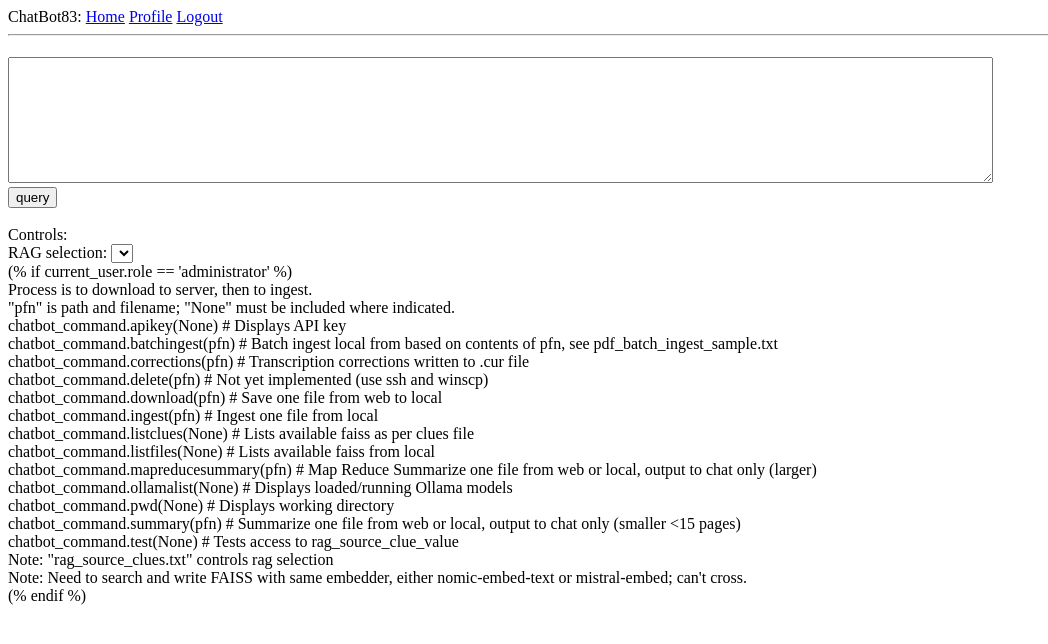
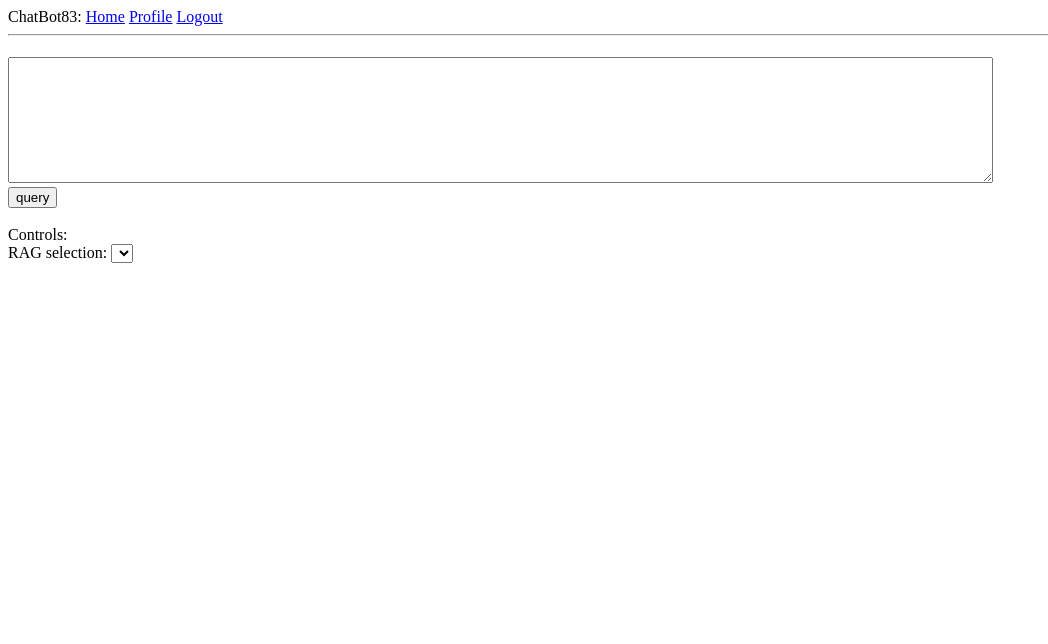
Before and after one commit to zake8/chatbot83, a Flask app: page /chat in a window 1280 px wide. Shown: the top 644 px of the page, without its empty margins (0-1048 px from the left). Run offline with Flask 3, Linux system fonts and the light colour scheme; the visitor is signed in with stand-in values (Sample User, id 1); lists and menus that the app fills with data are empty; parts of the project's set-up code (start-up, migrations or seed data) failed here and were passed over.

Commit message:
fixed admin tools display, added listuser tool

```diff
--- a/app/prompts.py
+++ b/app/prompts.py
@@ -1,25 +1,4 @@
 #!/usr/bin/env python
-
-
-FILENAME_INC_LIST_TEMPLATE = (f"""
-Your task is to return a "filename.faiss" from the provided list.
-Each item in the provided list has a "filename.faiss".
-{bot_specific_examples()}
-
-Question from user is:
-{{question}}
-
-Lightly reference this chat history help understand what information area user is looking to explore:
-{{history}}
-
-Here is provided list containing filenames for various content/information areas:
-{{context}}
-
-As a sanity check, current valid "filename.faiss" values specifically are:
-{actual_dir_list()}
-
-Single "filename.faiss" value:
-""")
 
 
 CHATBOT83_TEMPLATE = """
--- a/app/routes.py
+++ b/app/routes.py
@@ -35,11 +35,10 @@ pop_fullragchat_history_over_num = 10 # should be like 26
 
 webserver_hostname = socket.gethostname()
 
-
 ### TODO:
 
-### re-implement admin tools, but in seperate .py (not in reply(), and not at end of routes.py)
-### re-implement ingest docs!, but in seperate .py (not in reply(), and not at end of routes.py)
+### Implement {bot_specific_examples()}
+### Implement {actual_dir_list()}
 ### CAPTCHA
 ### How to view all users and their data? How to set admin role?
 ### functionality to watch videos with corrected subtitles
@@ -68,12 +67,6 @@ def index():
 @app.route("/gerbotsamples")
 def gerbotsamples():
     return render_template('gerbotsamples.html')
-
-
-@app.route('/something')
-@login_required
-def something():
-    return render_template('something.html', title='something')
 
 
 # Bot specific routes
@@ -145,29 +138,6 @@ def VTSBot():
     return redirect(url_for('chat'))
 
 
-def bot_specific_examples():
-    if current_user.chatbot == 'GerBot': examples = """
-        Mentioning a book or title should be enough to return its filename.
-        Example: If question is about overview of Gerry Stahl's work and life, return "overview.faiss".
-        Example: Returning "form.faiss" would be correct for some questions about Gerry's sculpture.
-        Example: For the philosophy area, "marx.faiss" should be correct.
-        Example: If the is absolutely nothing in the summaries that remotely clicks, then you can return "nothing.faiss" to represent this.
-        Example: For broad overview of all works with summaries of each item, return "rag_source_clues.faiss".
-        """
-    elif current_user.chatbot == 'VTSBot': examples = """
-        Example: Return "www_vingtsunsito.org.faiss" for current hours or locations.
-
-        Example: Return "essentials.faiss" for ving tsun essentials and basic quesions about hands and stances.
-        """
-    elif current_user.chatbot == 'ChatBot83': examples = """
-        Example: Return "chatbot8_steelrabbit_com.faiss" for overview detail and nature of the site.
-        """
-    else: examples = """
-        Example: N/A
-        """
-    return examples
-
-
 def gen_rag_list(): # returns list
     fn_list = []
     extensions = (".faiss")
@@ -177,7 +147,7 @@ def gen_rag_list(): # returns list
     return fn_list
 
 
-rag_list# Authentication routes
+# Authentication routes
 
 @app.route('/login', methods=['GET', 'POST'])
 def login():
@@ -258,7 +228,7 @@ def edit_profile():
 # langchain_mistralai.chat_models
 # langchain-mistralai
 # faiss-cpu
-from app.prompts import *
+from app.prompts import CHATBOT83_TEMPLATE, VTSBOT_TEMPLATE, GERBOT_TEMPLATE, SIMPLE_CHAT_TEMPLATE
 from langchain_community.embeddings import OllamaEmbeddings
 from langchain_community.llms import Ollama
 from langchain_community.vectorstores import FAISS
@@ -295,6 +265,64 @@ def pending():
         'message':'Pending - please wait for model inferences - small moving graphic on browser tab should indicate working.'})
     db.session.commit()
     return render_template('pending.html', title='Pending')
+
+
+### def bot_specific_examples():
+###     if current_user.chatbot == 'GerBot':
+###         examples = """
+###         Mentioning a book or title should be enough to return its filename.
+###         Example: If question is about overview of Gerry Stahl's work and life, return "overview.faiss".
+###         Example: Returning "form.faiss" would be correct for some questions about Gerry's sculpture.
+###         Example: For the philosophy area, "marx.faiss" should be correct.
+###         Example: If the is absolutely nothing in the summaries that remotely clicks, then you can return "nothing.faiss" to represent this.
+###         Example: For broad overview of all works with summaries of each item, return "rag_source_clues.faiss".
+###         """
+###     elif current_user.chatbot == 'VTSBot':
+###         examples = """
+###         Example: Return "www_vingtsunsito.org.faiss" for current hours or locations.
+###         Example: Return "essentials.faiss" for ving tsun essentials and basic quesions about hands and stances.
+###         """
+###     elif current_user.chatbot == 'ChatBot83':
+###         examples = """
+###         Example: Return "chatbot8_steelrabbit_com.faiss" for overview detail and nature of the site.
+###         """
+###     else:
+###         examples = """
+###         Example: N/A
+###         """
+###     return examples
+
+
+def actual_dir_list(): # returns string with quotes and commas
+    fn_list = ''
+    extensions = (".faiss")
+    for file in os.listdir(f'{current_user.chatbot}'):
+        if file.endswith(extensions):
+            fn_list += '"' + file  + '", '
+    if len(fn_list) > 2:
+        fn_list = fn_list[:-2] + '. ' # Change last trailing comma to a period
+    return fn_list
+
+
+FILENAME_INC_LIST_TEMPLATE = (f"""
+Your task is to return a "filename.faiss" from the provided list.
+Each item in the provided list has a "filename.faiss".
+
+Question from user is:
+{{question}}
+
+Lightly reference this chat history help understand what information area user is looking to explore:
+{{history}}
+
+Here is provided list containing filenames for various content/information areas:
+{{context}}
+
+As a sanity check, current valid "filename.faiss" values specifically are:
+
+Single "filename.faiss" value:
+""")
+### {bot_specific_examples()}
+### {actual_dir_list()}
 
 
 @app.route('/reply')
@@ -515,17 +543,6 @@ def convo_mem_function(query):
     return history
 
 
-def actual_dir_list(): # returns string with quotes and commas
-    fn_list = ''
-    extensions = (".faiss")
-    for file in os.listdir(f'{current_user.chatbot}'):
-        if file.endswith(extensions):
-            fn_list += '"' + file  + '", '
-    if len(fn_list) > 2:
-        fn_list = fn_list[:-2] + '. ' # Change last trailing comma to a period
-    return fn_list
-
-
 def render_video(query):
     ### triple parallel too? This step in chain needs to feed off of rag FAISS DB embeded lookup k returns!
     ### search rag index for timecode for vectordb_matches
--- a/app/templates/chat.html
+++ b/app/templates/chat.html
@@ -39,7 +39,7 @@
 			{% endfor %}
 		</select>
 	</div>
-	(% if current_user.role == 'administrator' %)
+	{% if current_user.role == "administrator" %}
 		<div>
 			Process is to download to server, then to ingest.<br>
 			&quot;pfn&quot; is path and filename; &quot;None&quot; must be included where indicated.<br>
@@ -51,6 +51,7 @@
 			chatbot_command.ingest(pfn)           # Ingest one file from local<br>
 			chatbot_command.listclues(None)       # Lists available faiss as per clues file<br>
 			chatbot_command.listfiles(None)       # Lists available faiss from local<br>
+			chatbot_command.listusers(None)       # Lists users<br>
 			chatbot_command.mapreducesummary(pfn) # Map Reduce Summarize one file from web or local, output to chat only (larger)<br>
 			chatbot_command.ollamalist(None)      # Displays loaded/running Ollama models<br>
 			chatbot_command.pwd(None)             # Displays working directory<br>
@@ -59,7 +60,7 @@
 			Note: &quot;rag_source_clues.txt&quot; controls rag selection<br>
 			Note: Need to search and write FAISS with same embedder, either nomic-embed-text or mistral-embed; can't cross.<br>
 		</div>
-	(% endif %)
+	{% endif %}
 </form>
 
 {% endblock %}
```
Also changed, not shown: app/tools.py (+20 -2 lines). Lines whose indentation alone changed are shown as unchanged.
